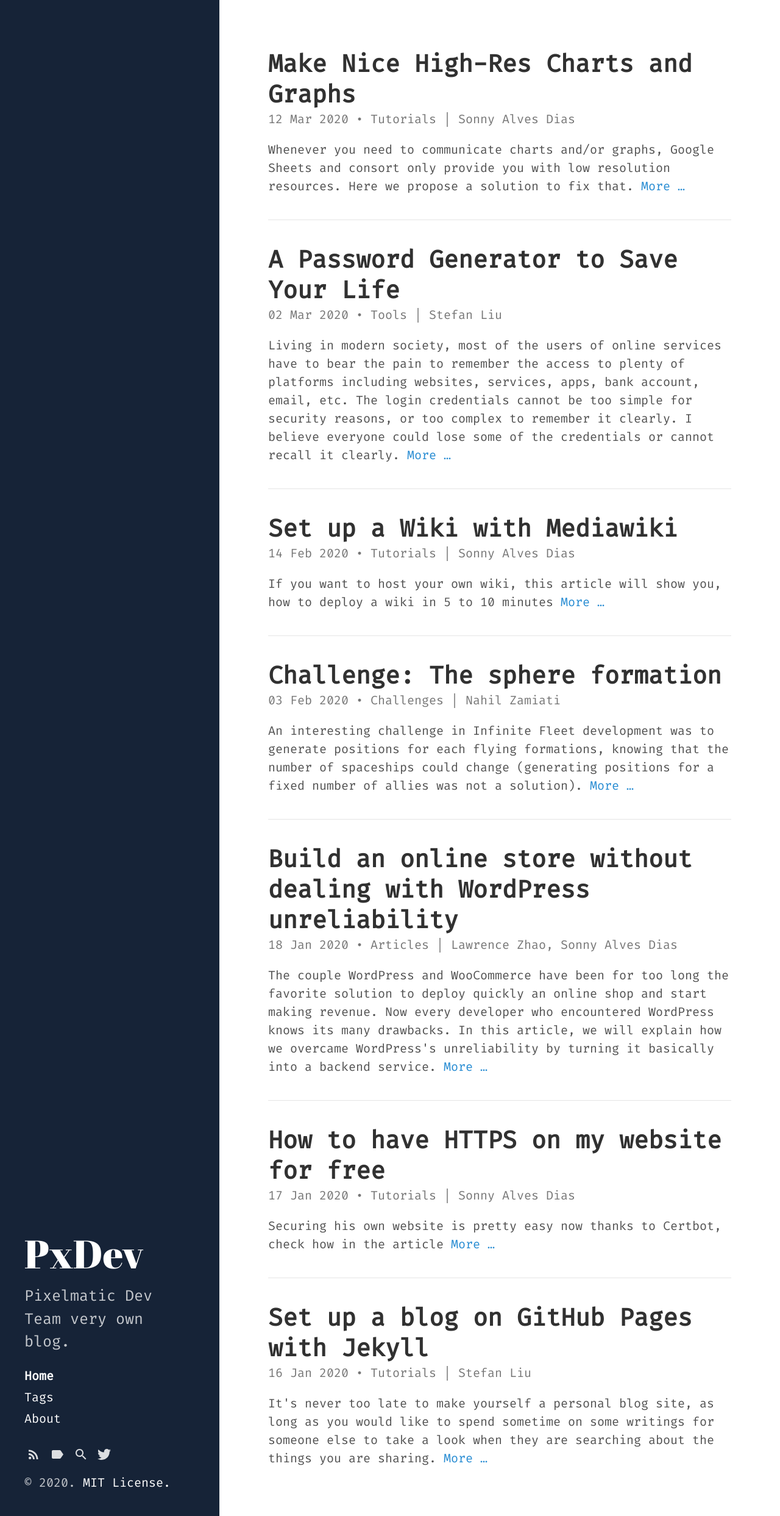
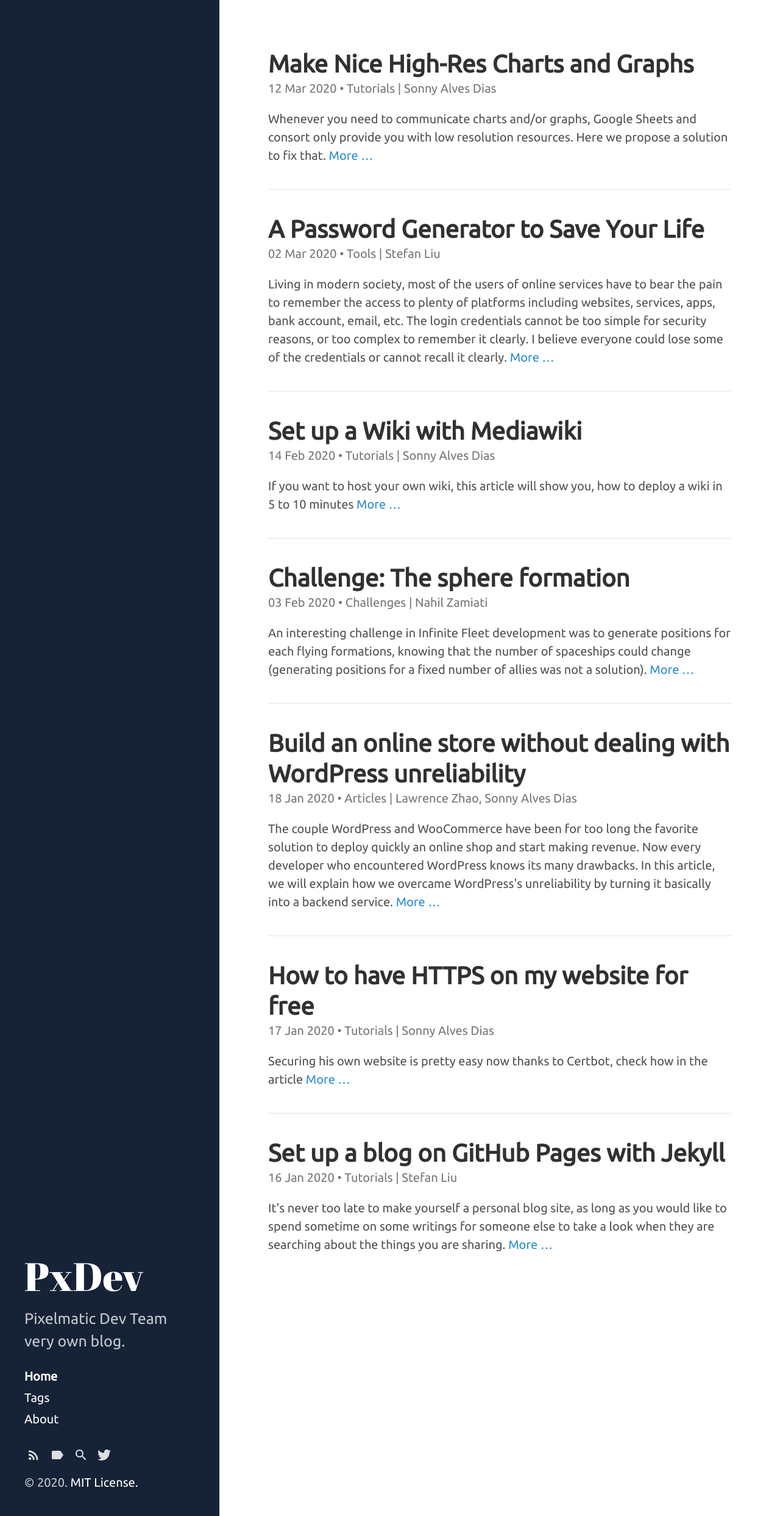
Before and after one commit to Pixelmatic/pixelmatic.github.io, a Jekyll site: the page built from index.html, in a window 1280 px wide. Shown: the whole page at 61% size. Built offline with Jekyll 4.4.1, drawn with Linux system fonts in a browser that asks for light colours; the list of posts is cut into pages by our own code.

Commit message:
Change font family

```diff
--- a/_includes/font-includes.html
+++ b/_includes/font-includes.html
@@ -3,4 +3,4 @@
   different fonts as applicable.
 {% endcomment %}
 
-<link rel="stylesheet" href="https://fonts.googleapis.com/css?family=Abril+Fatface" />
+	<link href="https://fonts.googleapis.com/css?family=Abril+Fatface|Ubuntu&display=swap" rel="stylesheet">
--- a/_sass/hydeout/_variables.scss
+++ b/_sass/hydeout/_variables.scss
@@ -13,9 +13,7 @@ $cyan: #75b5aa !default;
 $blue: #268bd2 !default;
 $brown: #8f5536 !default;
 
-@import url('https://fonts.googleapis.com/css?family=Fira+Code&display=swap');
-
-$root-font-family: 'Fira Code', -apple-system, BlinkMacSystemFont, "Segoe UI", "Roboto", "Oxygen", "Ubuntu", "Cantarell", "Fira Sans", "Droid Sans", "Helvetica Neue", Arial, sans-serif !default;
+$root-font-family: "Ubuntu", -apple-system, BlinkMacSystemFont, "Candara", "Segoe UI", "Roboto", "Oxygen", "Cantarell", "Droid Sans", "Helvetica Neue", Arial, sans-serif !default;
 $root-font-size: 1rem !default;
 $root-line-height: 1.5 !default;
 
```
